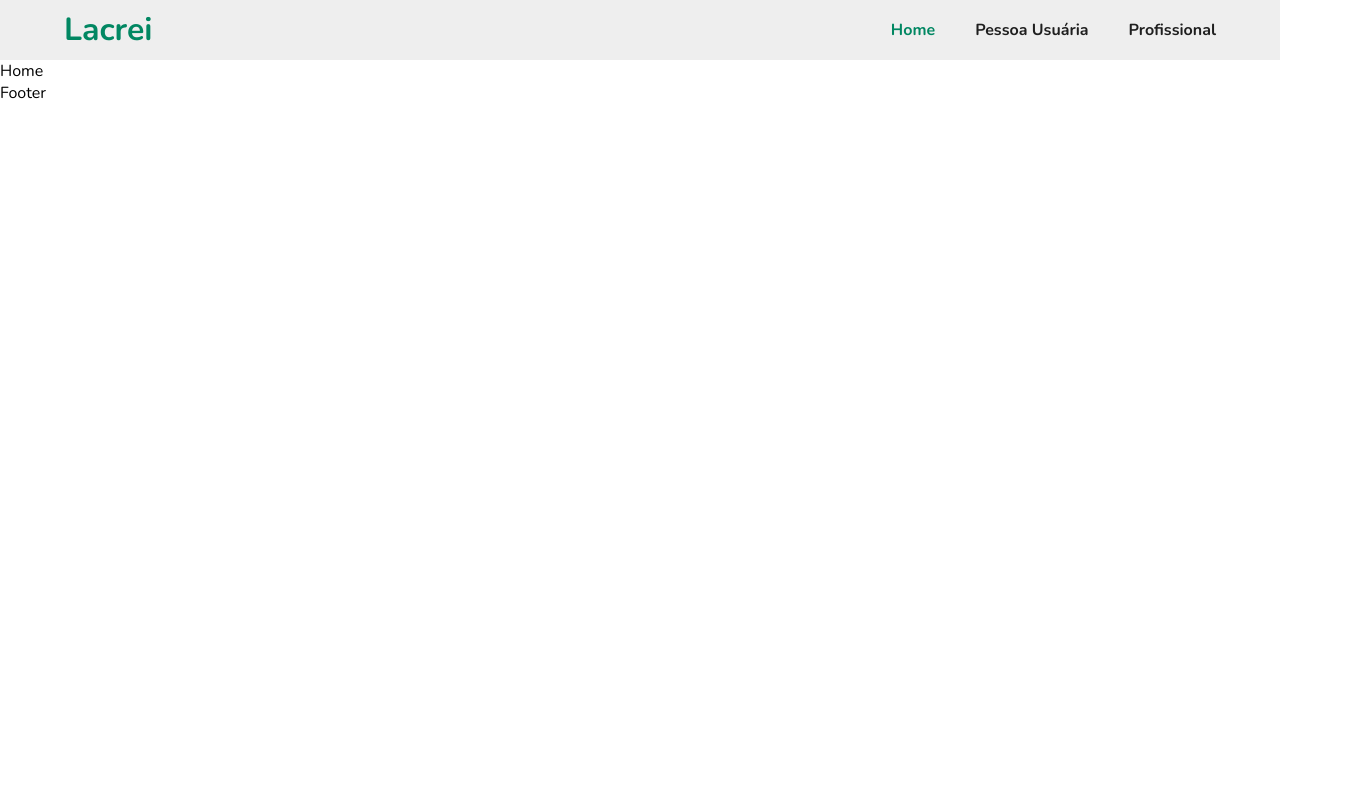
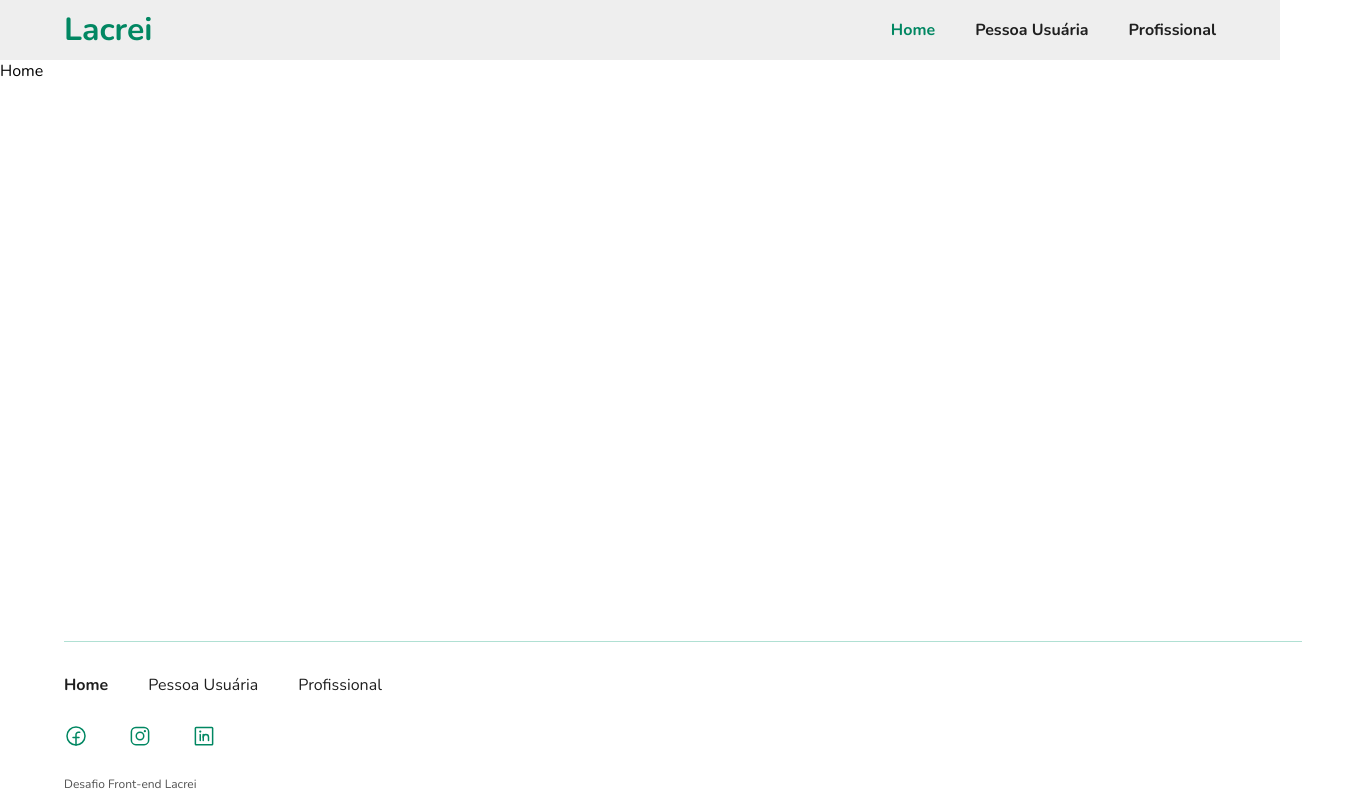
Before and after one commit to ribeirojer/Challenge-Lacrei, a React (Vite) app: page / in a window 1280 px wide. Shown: the whole page, 1366 px wide, since content can reach past the window. Built offline with nearby package versions, Linux system fonts and the light colour scheme.

Commit message:
install phosphoricon and make footer

```diff
--- a/package.json
+++ b/package.json
@@ -9,6 +9,7 @@
     "preview": "vite preview"
   },
   "dependencies": {
+    "phosphor-react": "^1.4.1",
     "react": "^18.2.0",
     "react-dom": "^18.2.0",
     "react-router-dom": "^6.6.2",
--- a/src/components/Footer.tsx
+++ b/src/components/Footer.tsx
@@ -1,11 +1,68 @@
-import React from 'react'
+import { FacebookLogo, InstagramLogo, LinkedinLogo } from "phosphor-react";
+import styled from "styled-components";
 
-type Props = {}
+type Props = {};
+
+const Wrapper = styled.header`
+  position: absolute;
+  bottom: 8px;
+  display: flex;
+  flex-direction: column;
+  padding-left: 4rem;
+  .line {
+    width: 1238px;
+    height: 1px;
+    margin-right: 4rem;
+    background: #b0e0d3;
+  }
+  .navbar {
+    display: flex;
+    margin: 2rem 0 0 0;
+    gap: 40px;
+  }
+  div span {
+    font-style: normal;
+    font-weight: 400;
+    font-size: 16px;
+    line-height: 22px;
+    color: #1f1f1f;
+  }
+  .logos {
+    display: flex;
+    margin: 28px 0 28px 0;
+    gap: 40px;
+    color: #018762;
+  }
+  p {
+    font-style: normal;
+    font-weight: 400;
+    font-size: 12px;
+    line-height: 16px;
+
+    color: #515151;
+  }
+  .bold {
+    font-weight: 700;
+  }
+`;
 
 const Footer = (props: Props) => {
   return (
-    <div>Footer</div>
-  )
-}
+    <Wrapper>
+      <div className="line"></div>
+      <div className="navbar">
+        <span className="bold">Home</span>
+        <span>Pessoa Usuária</span>
+        <span>Profissional</span>
+      </div>
+      <div className="logos">
+        <FacebookLogo size={24} />
+        <InstagramLogo size={24} />
+        <LinkedinLogo size={24} />
+      </div>
+      <p>Desafio Front-end Lacrei</p>
+    </Wrapper>
+  );
+};
 
 export default Footer;
```
Also changed, not shown: 1 other file (tests, documents, lock files or other folders).
